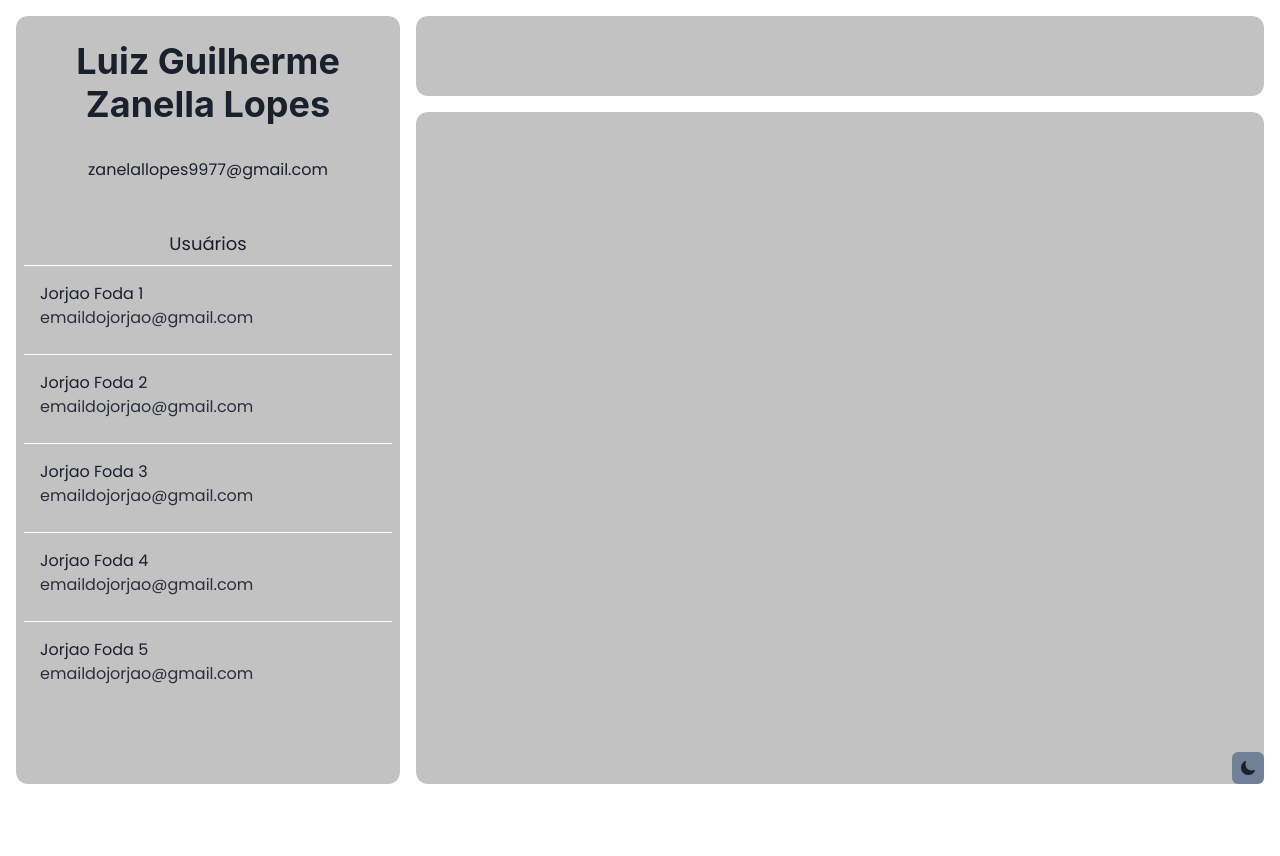
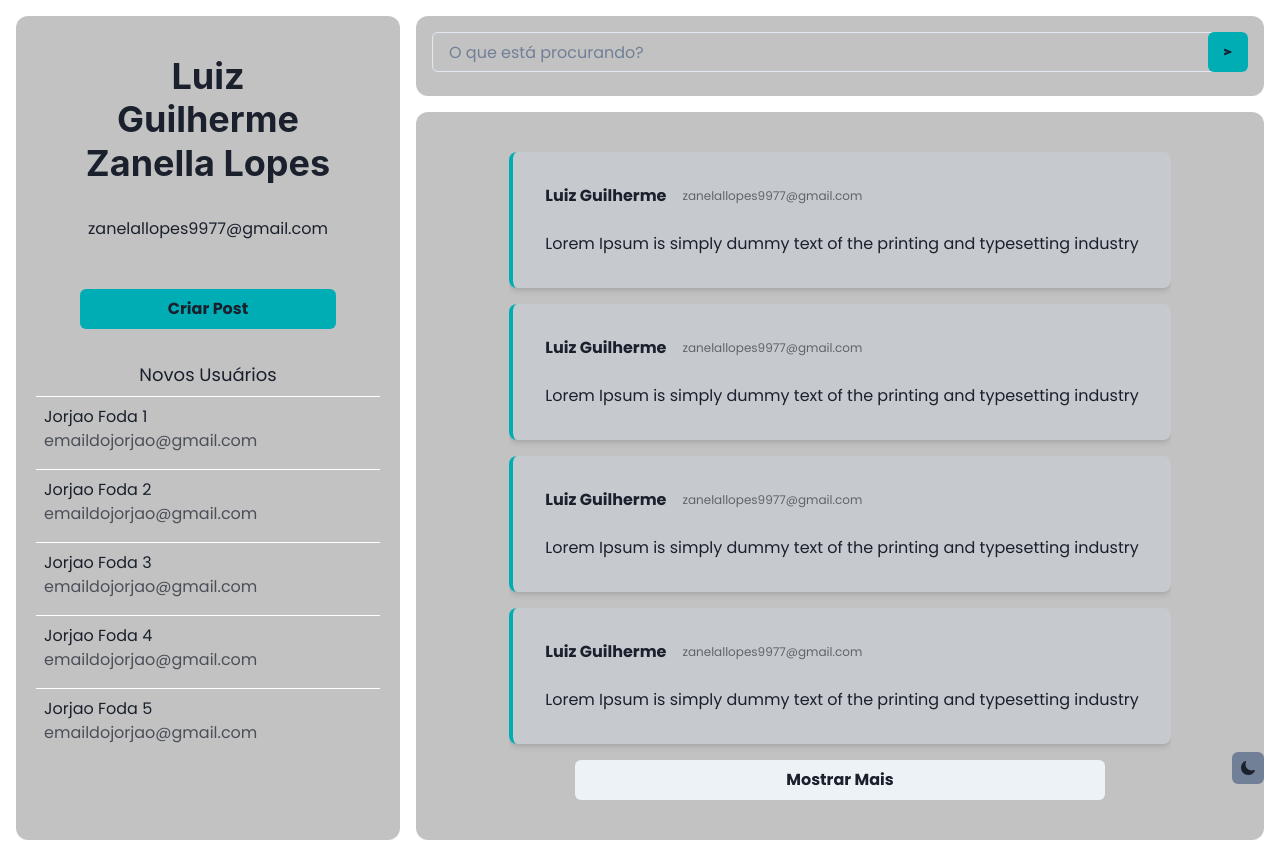
Before and after one commit to Lugui14/blog-client, a Next.js app: page /posts in a window 1280 px wide. Before the commit the page ends 800 px from the top, so only its background shows below. Built offline with nearby package versions, Linux system fonts and the light colour scheme.

Commit message:
coding: responsive post page

```diff
--- a/components/Header/index.tsx
+++ b/components/Header/index.tsx
@@ -1,5 +1,23 @@
-import React from "react";
+import {
+  Button,
+  Center,
+  Input,
+  InputGroup,
+  InputRightElement,
+} from "@chakra-ui/react";
+import { IoSend } from "react-icons/io5";
 
 export const Header = () => {
-  return;
+  return (
+    <Center>
+      <InputGroup>
+        <Input id="filter" placeholder="O que está procurando?" />
+        <InputRightElement>
+          <Button p={4} bg={"teal.350"} _hover={{ bg: "teal.300" }}>
+            <IoSend />
+          </Button>
+        </InputRightElement>
+      </InputGroup>
+    </Center>
+  );
 };
--- a/components/Posts/PostCard/index.tsx
+++ b/components/Posts/PostCard/index.tsx
@@ -9,7 +9,6 @@ interface IPostProps {
 export const PostCard = ({ text, username, useremail }: IPostProps) => {
   return (
     <VStack
-      maxW={"80%"}
       alignItems={"flex-start"}
       rounded={8}
       borderLeft={"4px solid #00ADB5"}
--- a/components/Posts/PostList/index.tsx
+++ b/components/Posts/PostList/index.tsx
@@ -1,5 +1,4 @@
-import { Button, Flex, Textarea, VStack } from "@chakra-ui/react";
-import { IoSend } from "react-icons/io5";
+import { Button, Flex, VStack } from "@chakra-ui/react";
 import { PostCard } from "../PostCard";
 
 interface IMessage {
@@ -43,20 +42,8 @@ const messages: IMessage[] = [
 
 export const PostList = () => {
   return (
-    <Flex alignItems={"center"} maxH={"80vh"} flexDir={"column"}>
-      <VStack
-        css={{
-          "&::-webkit-scrollbar": {
-            width: "4px",
-          },
-          "&::-webkit-scrollbar-thumb": {
-            backgroundColor: "black",
-            borderRadius: "24px",
-          },
-        }}
-        overflowY={"auto"}
-        gap={8}
-      >
+    <Flex alignItems={"center"} flexDir={"column"} p={4}>
+      <VStack overflowY={"auto"} gap={4}>
         {messages.map((message) => (
           <PostCard
             key={message.text}
@@ -69,26 +56,6 @@ export const PostList = () => {
           Mostrar Mais
         </Button>
       </VStack>
-      <Textarea
-        mt={6}
-        w={"80%"}
-        maxW={"xl"}
-        border={"2px solid black"}
-        resize={"none"}
-        p={4}
-        h={56}
-        placeholder={"Digite sua mensagem aqui."}
-      />
-      <Button
-        gap={4}
-        w={"80%"}
-        p={4}
-        mb={4}
-        bg={"teal.350"}
-        _hover={{ bg: "teal.300" }}
-      >
-        Enviar <IoSend />
-      </Button>
     </Flex>
   );
 };
--- a/components/Profile/Aside.tsx
+++ b/components/Profile/Aside.tsx
@@ -1,4 +1,4 @@
-import { Center, Flex, Heading, Text, VStack } from "@chakra-ui/react";
+import { Button, Center, Flex, Heading, Text, VStack } from "@chakra-ui/react";
 
 interface IAsideProps {
   name: string;
@@ -30,7 +30,7 @@ const users = [
 
 export const Aside = ({ name, email }: IAsideProps) => {
   return (
-    <Center flexDir={"column"} maxH={"90vh"}>
+    <Center flexDir={"column"} maxH={"85vh"} p={4}>
       <Heading textAlign={"center"} mb={8}>
         {name}
       </Heading>
@@ -38,18 +38,30 @@ export const Aside = ({ name, email }: IAsideProps) => {
         {email}
       </Text>
 
+      <Button
+        mb={8}
+        p={4}
+        w={"100%"}
+        bg={"teal.350"}
+        _hover={{ bg: "teal.300" }}
+      >
+        {" "}
+        Criar Post{" "}
+      </Button>
+
       <VStack>
-        <Text fontSize={18}>Usuários</Text>
+        <Text fontSize={18}>Novos Usuários</Text>
         {users.map((user) => (
           <Flex
             w={"150%"}
             borderTop={"1px solid white"}
             flexDir={"column"}
-            p={4}
+            p={2}
+            fontSize={16}
             key={user.name}
           >
             <Text>{user.name}</Text>
-            <Text opacity={"90%"}>{user.email}</Text>
+            <Text opacity={"70%"}>{user.email}</Text>
           </Flex>
         ))}
       </VStack>
--- a/pages/posts/index.tsx
+++ b/pages/posts/index.tsx
@@ -1,46 +1,99 @@
 import { NextPage } from "next";
 import Head from "next/head";
-import { Grid, GridItem } from "@chakra-ui/react";
+import { useState } from "react";
+
+import { BsArrowBarLeft, BsArrowBarRight } from "react-icons/bs";
+import {
+  Button,
+  Center,
+  Flex,
+  Grid,
+  GridItem,
+  useMediaQuery,
+} from "@chakra-ui/react";
 import { Aside } from "../../components/Profile/Aside";
 import { ThemeButton } from "../../components/ThemeButton";
+import { Header } from "../../components/Header";
+import { PostList } from "../../components/Posts/PostList";
 
 const Posts: NextPage = () => {
+  const [isDesktop] = useMediaQuery("(min-width: 1080px)");
+  const [isAsideOpened, setIsAsideOpened] = useState(!isDesktop);
+
   return (
     <>
       <Head>
         <title> BLoUG! | Novos Posts </title>
       </Head>
 
+      {isDesktop ? (
         <Grid
           p={4}
           minH={"100vh"}
-        templateAreas={`"aside header header"
+          templateAreas={{
+            lg: `"aside header header"
                 "aside main main"
-                      "aside main main"`}
+                "aside main main"`,
+          }}
           gridTemplateRows={"10vh 1fr 1fr"}
-        gridTemplateColumns={"30vw 1fr 1fr"}
+          gridTemplateColumns={{ lg: "30vw 1fr 1fr" }}
           gap={4}
         >
-        <GridItem bg={"blackAlpha.400"} rounded={12} p={6} area={"aside"}>
-          {" "}
+          <GridItem
+            p={12}
+            maxH={"105vh"}
+            bg={"blackAlpha.400"}
+            rounded={12}
+            area={"aside"}
+          >
             <Aside
               name={"Luiz Guilherme Zanella Lopes"}
               email={"zanelallopes9977@gmail.com"}
-          ></Aside>{" "}
+            />
           </GridItem>
-        <GridItem
-          bg={"blackAlpha.400"}
-          rounded={12}
-          p={6}
-          area={"header"}
-        ></GridItem>
-        <GridItem
-          bg={"blackAlpha.400"}
-          rounded={12}
-          p={6}
-          area={"main"}
-        ></GridItem>
+          <GridItem bg={"blackAlpha.400"} rounded={12} p={4} area={"header"}>
+            <Header />
+          </GridItem>
+          <GridItem bg={"blackAlpha.400"} rounded={12} p={6} area={"main"}>
+            <PostList />
+          </GridItem>
         </Grid>
+      ) : (
+        <>
+          <Button
+            onClick={() => setIsAsideOpened(!isAsideOpened)}
+            position={"absolute"}
+            top={4}
+            left={!isAsideOpened ? "75vw" : 4}
+          >
+            {!isAsideOpened ? <BsArrowBarLeft /> : <BsArrowBarRight />}
+          </Button>
+
+          {!isAsideOpened && (
+            <Center
+              zIndex={1000}
+              position={"fixed"}
+              w={"70vw"}
+              h={"100vh"}
+              bg={"gray.800"}
+            >
+              <Aside
+                name={"Luiz Guilherme Zanella Lopes"}
+                email={"zanelallopes9977@gmail.com"}
+              />
+            </Center>
+          )}
+
+          <Flex
+            flexDir={"column"}
+            justifyContent={"center"}
+            alignItems={"center"}
+            pt={16}
+          >
+            <PostList />
+          </Flex>
+        </>
+      )}
 
       <ThemeButton />
     </>
```
Lines whose indentation alone changed are shown as unchanged.
